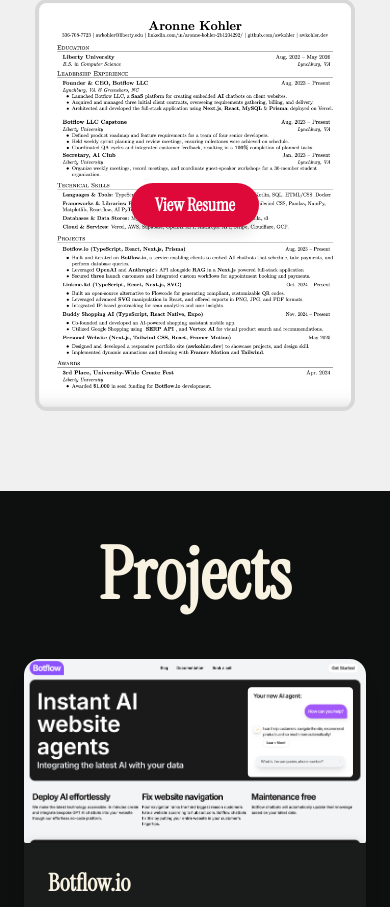
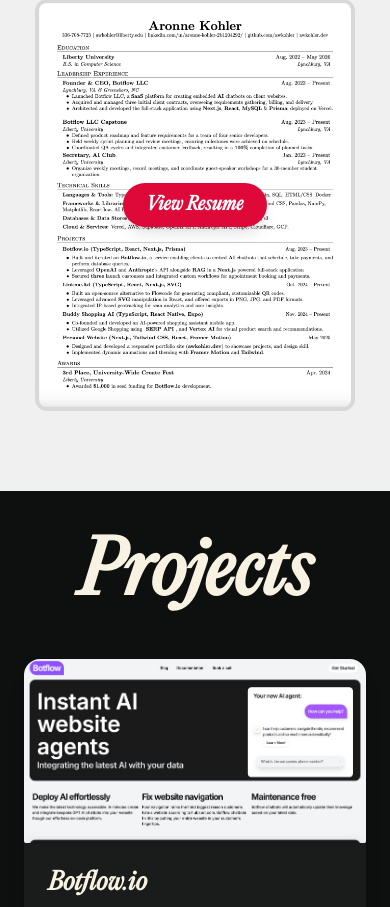
Before and after one commit to AWKohler/mywebsite, a Next.js app: page / in a window 390 px wide. Shown: the part 1097-2004 px from the top of the page. Built offline with nearby package versions, Linux system fonts and the light colour scheme.

Commit message:
safari font.

```diff
--- a/app/layout.tsx
+++ b/app/layout.tsx
@@ -15,6 +15,12 @@
   weight: "400",
   src: "../public/fonts/PPEditorialNew-Regular.otf",
   variable: "--font-pp-editorial",
+});
+
+const PPEditorialItalic = localFont({
+  weight: "400",
+  src: "../public/fonts/PPEditorialNew-Italic.otf",
+  variable: "--font-pp-editorial-italic",
 });
 
 const whyteInktrap = localFont({
@@ -47,12 +53,25 @@
   variable: "--font-instrument-sans",
 });
 
+// const instrumentSerifSafari = Instrument_Serif({
+//   weight: "400",
+//   subsets: ["latin"],
+//   variable: "--font-instrument-serif-safari",
+// });
+
 const instrumentSerif = Instrument_Serif({
   weight: "400",
   style: "italic",
   subsets: ["latin"],
   variable: "--font-instrument-serif",
 });
+
+// const instrumentSerifItalic = Instrument_Serif({
+//   weight: "400",
+//   style: "italic",
+//   subsets: ["latin"],
+//   variable: "--font-instrument-serif-italic",
+// });
 
 export const metadata: Metadata = {
   title: "Aronne Kohler",
@@ -86,7 +105,7 @@
   children: React.ReactNode;
 }) {
   return (
-    <html lang="en">
+    <html lang="en" suppressHydrationWarning>
       <body
         className={`
           ${instrumentSerif.variable}
@@ -95,11 +114,13 @@
           ${whyteInktrap.variable}
           ${PPEditorial.variable}
           ${PPEditorialUltralight.variable}
+          ${PPEditorialItalic.variable}
           ${dotemp.variable}
           ${lockSerif.variable}
         `}
       >
-        <div className="bg-background font-instrument-serif">
+        <div className="bg-background font-pp-editorial-italic md:font-instrument-serif">
+        {/* <div className="bg-background font-instrument-serif"> */}
           {children}
           <FooterSection />
         </div>
--- a/tailwind.config.js
+++ b/tailwind.config.js
@@ -16,12 +16,34 @@
       },
     },
     extend: {
+      typography: (theme) => ({
+        blog: {
+          css: {
+            '--tw-prose-body': theme('colors.gray.700'),
+            '--tw-prose-headings': theme('colors.gray.900'),
+            '--tw-prose-links': theme('colors.sky.600'),
+            '--tw-prose-bold': theme('colors.gray.900'),
+            '--tw-prose-quotes': theme('colors.gray.900'),
+            h1: { fontWeight: '700' },
+            h2: { fontWeight: '700' },
+            h3: { fontWeight: '600' },
+            'h1, h2, h3': { scrollMarginTop: '6rem' },
+            code: { backgroundColor: theme('colors.gray.50'), padding: '0.15rem 0.35rem', borderRadius: '0.25rem' },
+            pre: { backgroundColor: theme('colors.gray.950'), color: theme('colors.gray.100') },
+            a: { textDecoration: 'none' },
+          },
+        },
+      }),
       fontFamily: {
         "instrument-serif": "var(--font-instrument-serif)", // note: you can call the left side of this whatever you want - barlow-bold or title-font or foo-bar, this is what you'll use in your Tailwind css classes to use this font
+        "instrument-serif-safari": "var(--font-instrument-serif-safari)", // note: you can call the left side of this whatever you want - barlow-bold or title-font or foo-bar, this is what you'll use in your Tailwind css classes to use this font
+        "instrument-serif-italic": "var(--font-instrument-serif-italic)", // note: you can call the left side of this whatever you want - barlow-bold or title-font or foo-bar, this is what you'll use in your Tailwind css classes to use this font
         "tomato-sans": "var(--font-tomato-sans)", // note: the bit that goes inside the var() function is the same variable name we defined in app.tsx
         "whyte-inktrap": "var(--font-whyte-inktrap)", // note: the bit that goes inside the var() function is the same variable name we defined in app.tsx
         "pp-editorial": "var(--font-pp-editorial)", // note: the bit that goes inside the var() function is the same variable name we defined in app.tsx
         "pp-editorial-ultralight": "var(--font-pp-editorial-ultralight)", // note: the bit that goes inside the var() function is the same variable name we defined in app.tsx
+        "pp-editorial-italic": "var(--font-pp-editorial-italic)",
+        "lock-serif": "var(--font-lock-serif",
       },
       colors: {
         border: "hsl(var(--border))",
@@ -99,5 +121,7 @@
       },
     },
   },
-  plugins: [require("tailwindcss-animate")],
+  plugins: [
+    require("tailwindcss-animate"),
+  ],
 };
```
